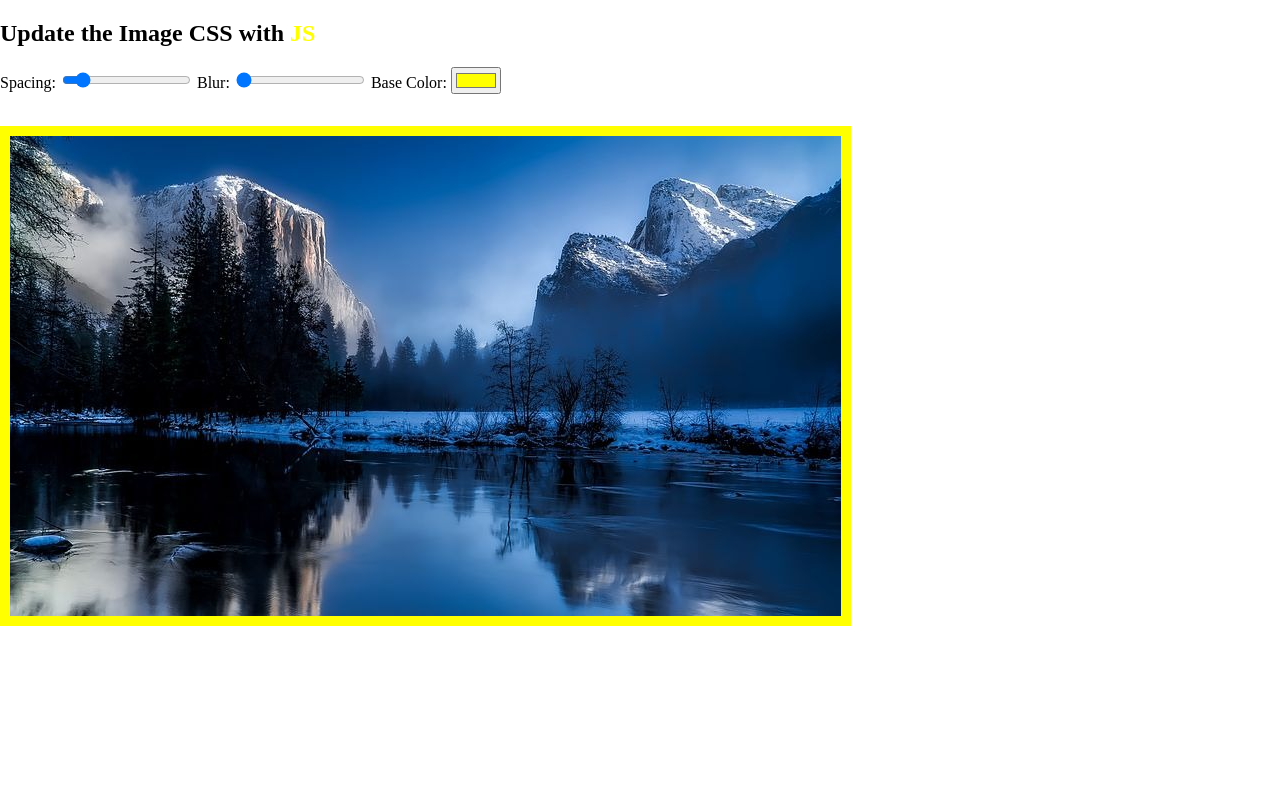
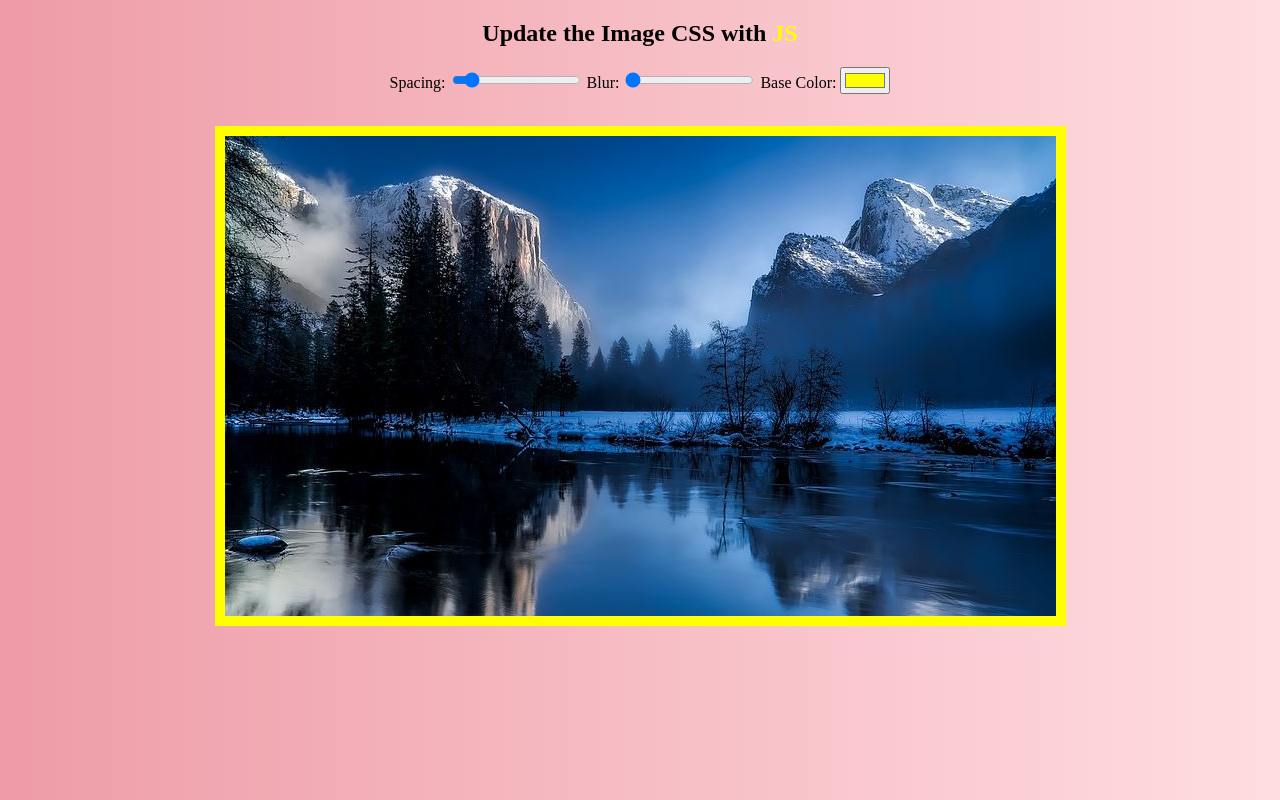
Before and after one commit to bandgarmamta/JavaScript-30, a plain HTML site: page 03-Playing_with_css_variables_and_js/index.html in a window 1280 px wide. Drawn offline with Linux system fonts and the light colour scheme.

Commit message:
style: aligned center

```diff
--- a/03-Playing_with_css_variables_and_js/style.css
+++ b/03-Playing_with_css_variables_and_js/style.css
@@ -5,12 +5,12 @@
 }
 
 body{
-    margin:auto;
-    display:block;
-    align-items: center;
+    text-align: center;
+    background-image: linear-gradient(to right,#EE9CA7 ,#FFDDE1 );
 }
 
 img{
+    margin: auto;
     margin-top: 2rem;;
     display: block;
     background-color: var(--base-color);
```
